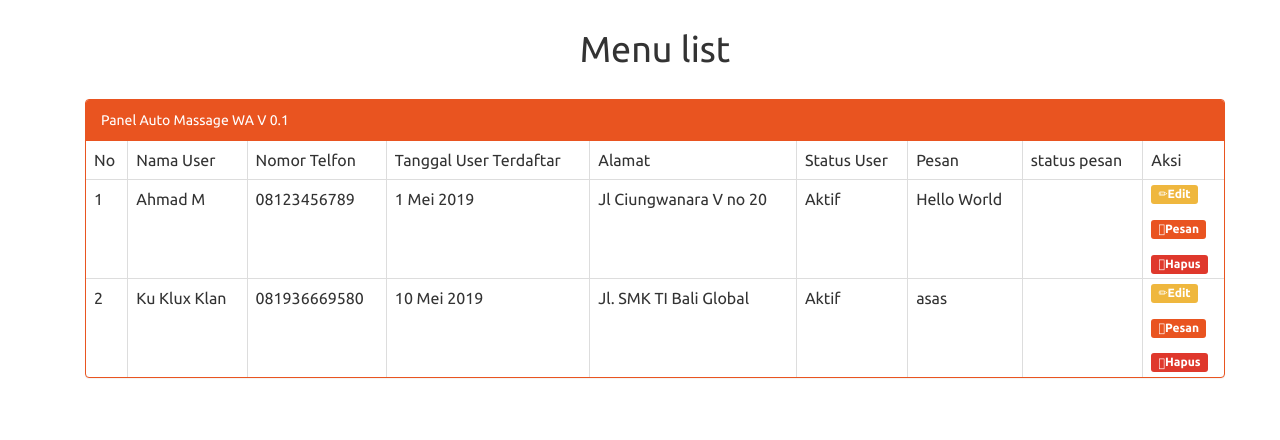
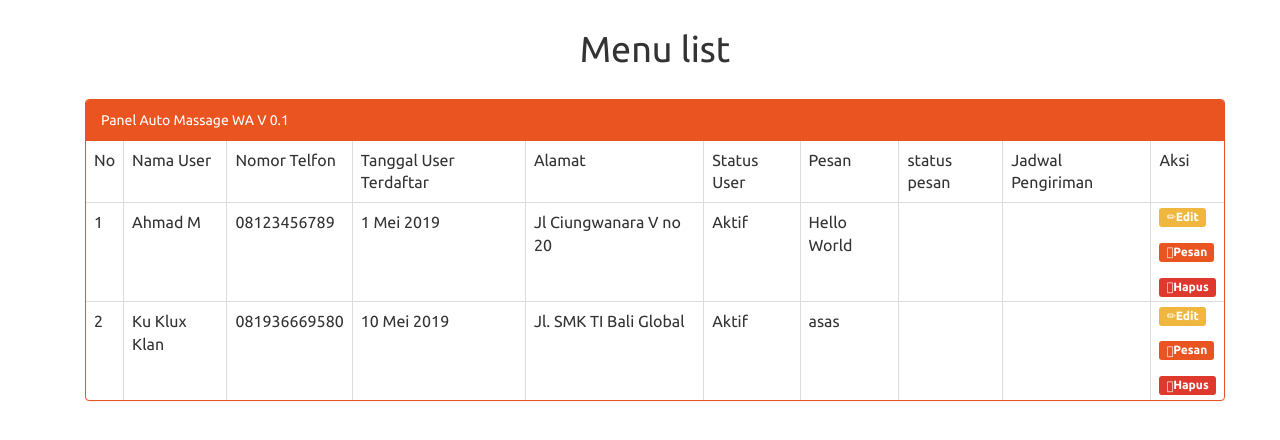
Before and after one commit to nullcookies/sistemwa, a PHP site: page /index.php?m=menulist in a window 1280 px wide. Shown: the part 51-491 px from the top of the page. Run offline with PHP 8.4, Linux system fonts and the light colour scheme; data comes from the database, SQL or seed files in the repository.

Commit message:
update table menu list

```diff
--- a/menulist.php
+++ b/menulist.php
@@ -19,6 +19,7 @@ $sql="SELECT * FROM tb_dtuser";
                 <td>Status User</td>
                 <td>Pesan</td>
                 <td>status pesan</td>
+                <td>Jadwal Pengiriman</td>
                 <td>Aksi</td>
             </tr>
             <?php
@@ -33,6 +34,7 @@ $sql="SELECT * FROM tb_dtuser";
                 <td><?php echo $row ['status'] ?></td>
                 <td><?php echo $row ['pesan'] ?></td>
                 <td></td>
+                <td></td>
                 <td align="left">
                 <a href="index.php?ID=<?php echo $row['iduser']?>" style="text-decoration: none;"><span class="label label-warning glyphicon-pencil">Edit</span></a><br><br>
                 <a href="index.php?m=pesan&ID=<?php echo $row['iduser']?>" style="text-decoration: none;"><span class="label label-primary glyphicon-phone-alt">Pesan</span></a><br><br>
```
